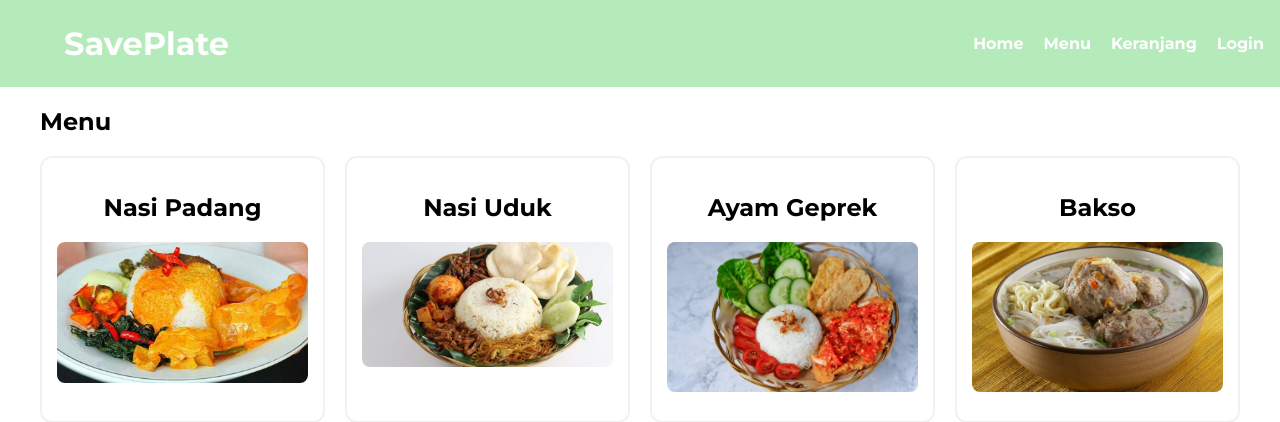
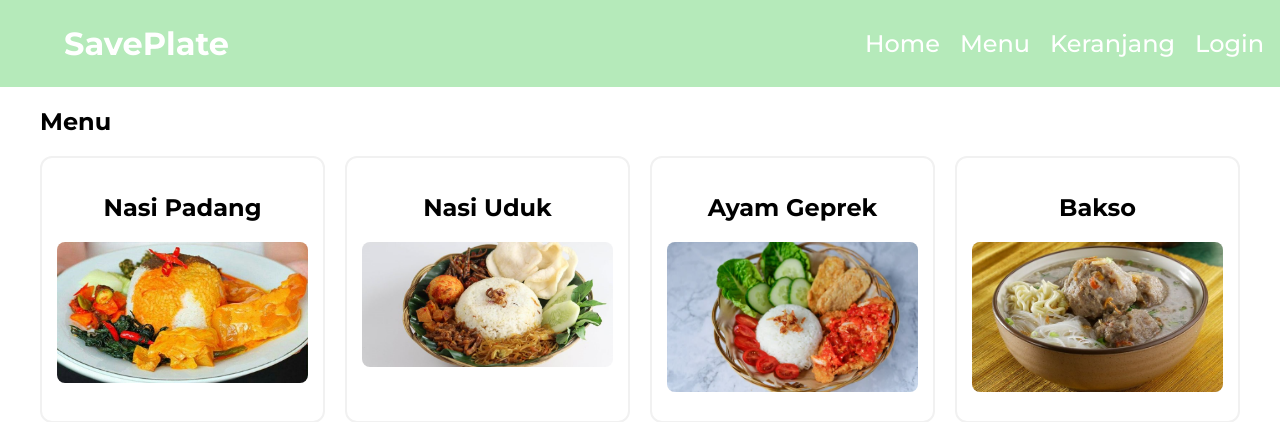
Before and after one commit to Maurennn/SavePlate, a PHP site: page /menu.html in a window 1280 px wide; the page is wider, and only the part inside the window is pictured. Shown: the top 422 px of that part. Run offline with PHP 8.4, Linux system fonts and the light colour scheme.

Commit message:
udapte navbar di menu

```diff
--- a/stylemenu.css
+++ b/stylemenu.css
@@ -72,7 +72,8 @@ nav ul {
 nav ul li a {
     color: white;
     text-decoration: none;
-    font-weight: 700;
+    font-weight: 200;
+    font-size: 24px;
 }
 
 nav ul li a:hover {
```
